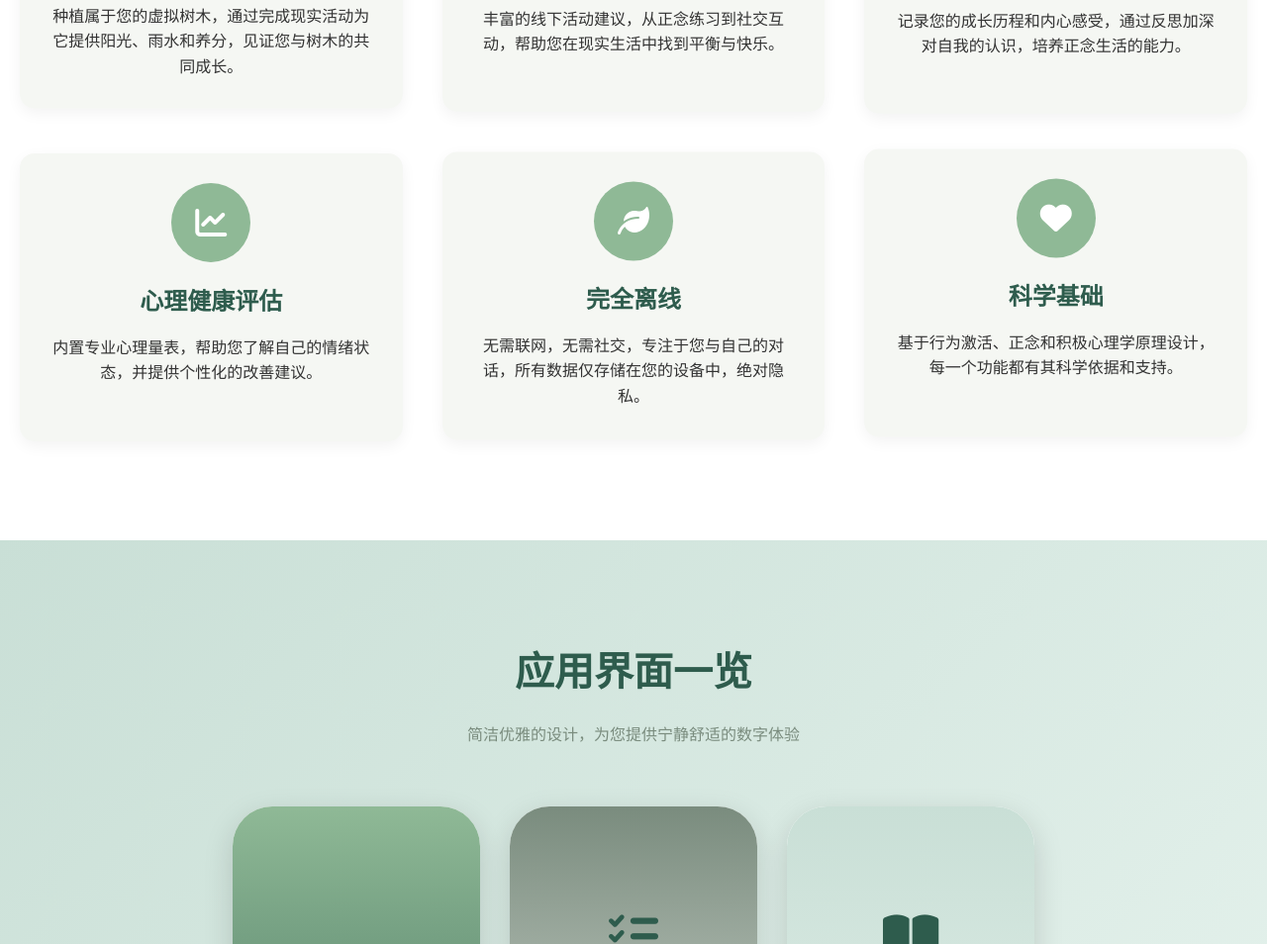
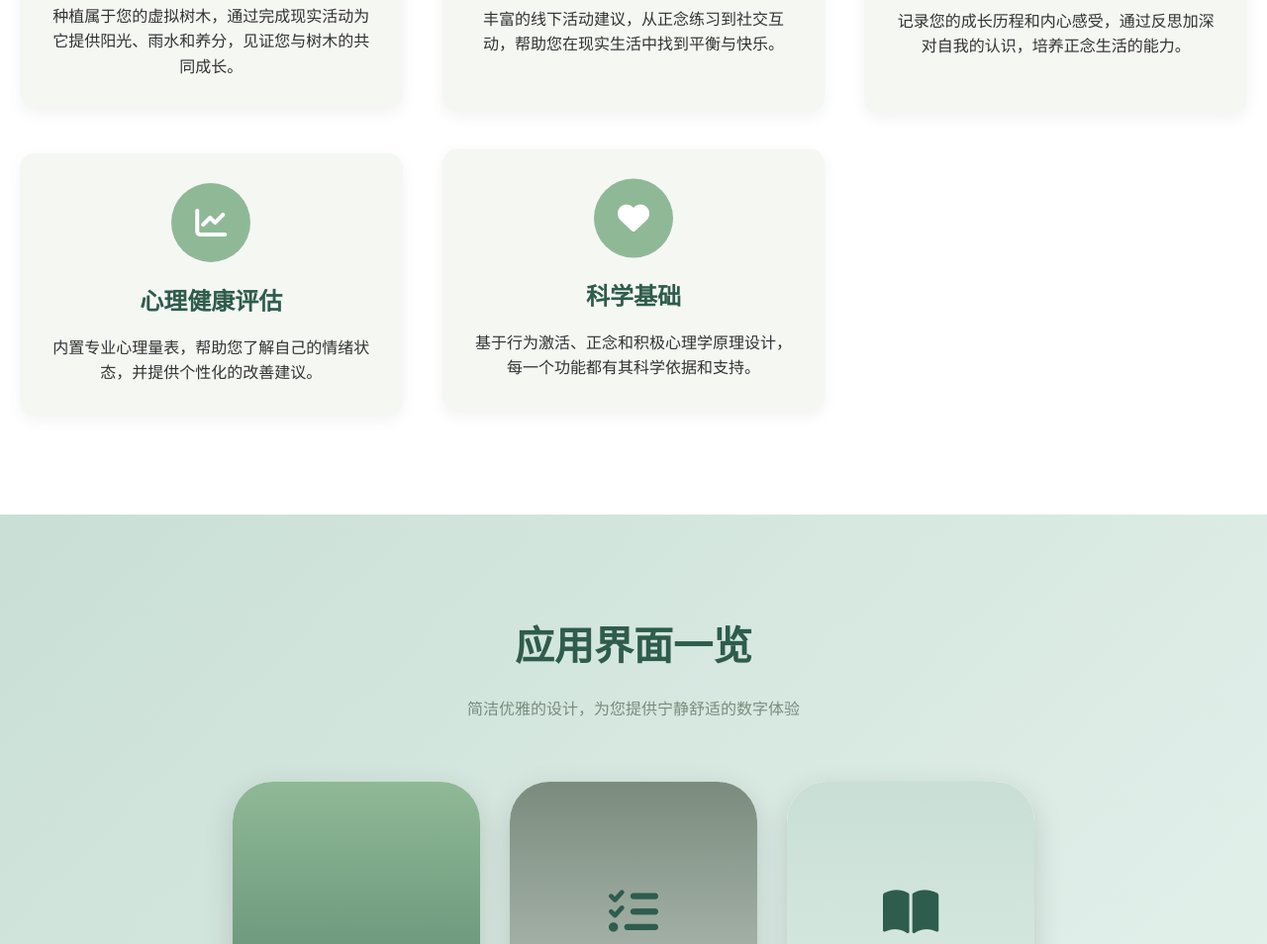
Before and after one commit to sen-ning/sen-ning.github.io, a plain HTML site: page index.html in a window 1280 px wide. Shown: the part 1151-2105 px from the top of the page at 99% size. Drawn offline with Linux system fonts and the light colour scheme.

Commit message:
Add files via upload

```diff
--- a/index.html
+++ b/index.html
@@ -93,13 +93,6 @@
                     </div>
                     <h3>心理健康评估</h3>
                     <p>内置专业心理量表，帮助您了解自己的情绪状态，并提供个性化的改善建议。</p>
-                </div>
-                <div class="feature-card floating" style="animation-delay: 2s;">
-                    <div class="feature-icon">
-                        <i class="fas fa-leaf"></i>
-                    </div>
-                    <h3>完全离线</h3>
-                    <p>无需联网，无需社交，专注于您与自己的对话，所有数据仅存储在您的设备中，绝对隐私。</p>
                 </div>
                 <div class="feature-card floating" style="animation-delay: 2.5s;">
                     <div class="feature-icon">
```
